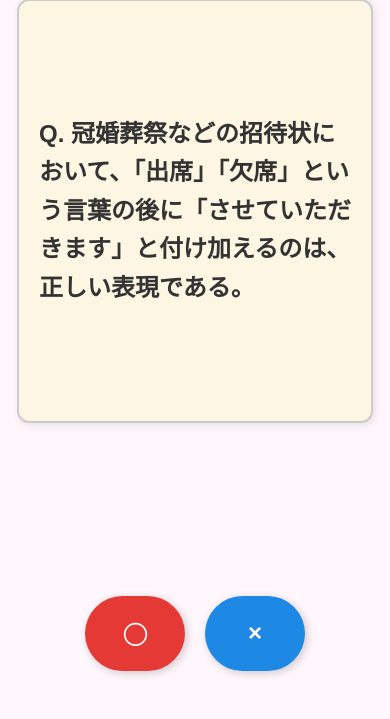
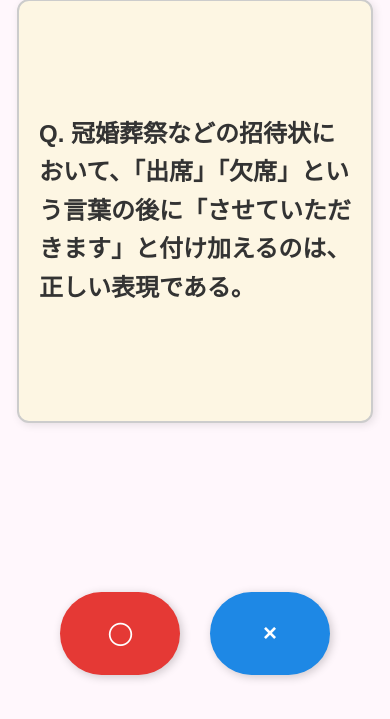
Before and after one commit to Tokashiki-11/StuLab2-project, a Flask app: template templates/question.html in a window 390 px wide. Shown: the part 21-740 px from the top of the page. Run offline with Flask 3, Linux system fonts and the light colour scheme; the template is opened without the code that fills it: values that come from a table or form of the project are taken from there, others are empty; data comes from the database, SQL or seed files in the repository.

Commit message:
responsive design2

```diff
--- a/static/style.css
+++ b/static/style.css
@@ -398,40 +398,42 @@ button:hover {
   .button-group {
     flex-direction: row;
     justify-content: center;
-    gap: 20px;
+    gap: 30px;
+    flex-wrap: wrap;
   }
 
   .button-group button,
   .circle-button,
   .cross-button {
     font-size: 24px;
-    padding: 20px 30px;
-    min-width: 100px;
+    padding: 24px 40px;
+    min-width: 120px;
+    min-height: 80px;
     border-radius: 50px;
-    box-shadow: 2px 2px 8px rgba(0, 0, 0, 0.2);
+    box-shadow: 2px 2px 10px rgba(0, 0, 0, 0.2);
   }
 
   /* ボタン */
   .next-button,
   .back-button,
   .start-button {
-    font-size: 22px;
-    padding: 16px 32px;
+    font-size: 24px;
+    padding: 18px 36px;
     width: 90%;
-    max-width: 300px;
+    max-width: 350px;
   }
 
   /* 正解・不正解 */
   .result-area h2.correct,
   .result-area h2.incorrect {
-    font-size: 20px;
-    padding: 10px 20px;
-    margin-bottom: 16px;
+    font-size: 24px;
+    padding: 12px 24px;
+    margin-bottom: 20px;
   }
 
   /* 解説テキスト拡大 */
   .explanation-text {
-    font-size: 18px;
+    font-size: 20px;
     line-height: 1.8;
   }
 }
```
